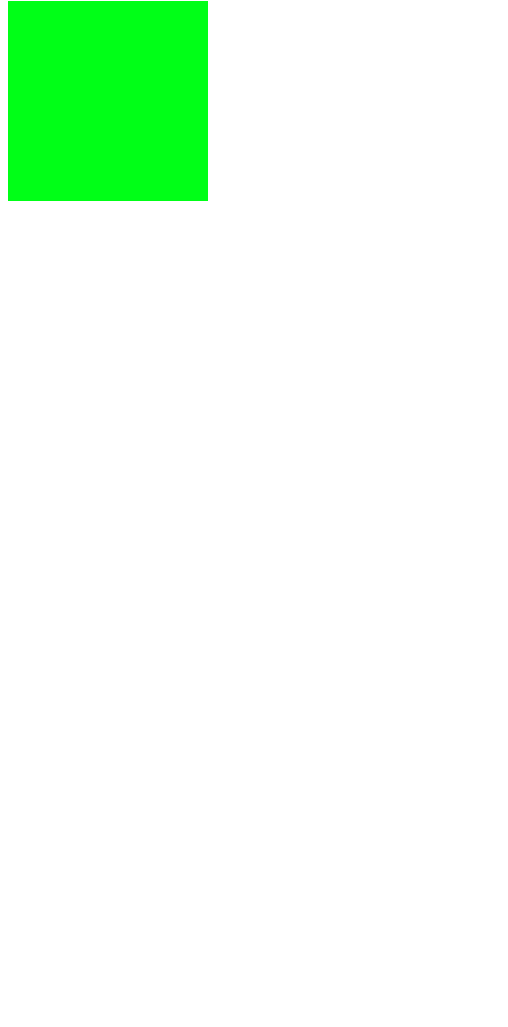
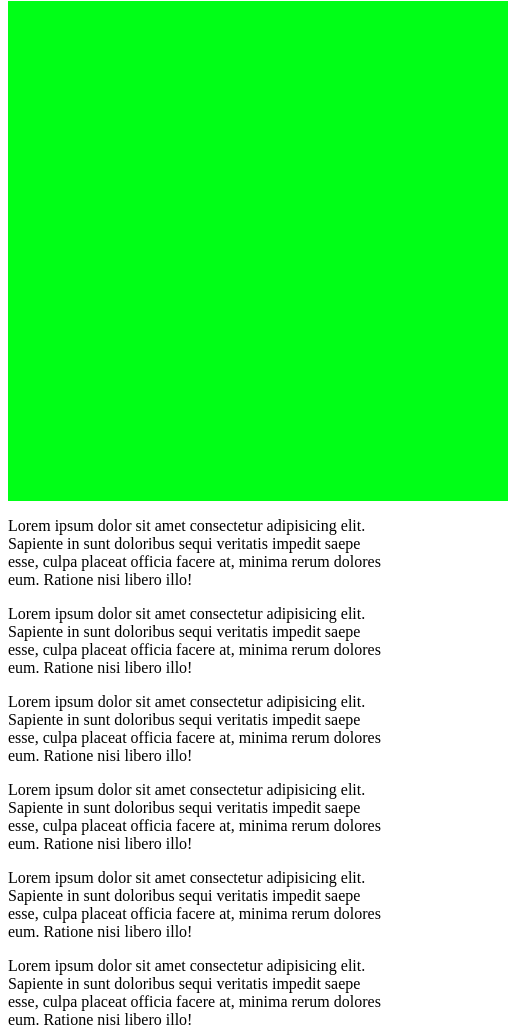
Before and after one commit to Brylet09/https---github.com-Brylet09-Portfolio2, a plain HTML site: page index.html in a window 390 px wide. Shown: the part 79-1106 px from the top of the page, 508 px wide, since content can reach past the window. Before the commit the page ends 844 px from the top, so only its background shows below. Drawn offline with Linux system fonts and the light colour scheme.

Commit message:
added paragraph and refined css

```diff
--- a/index.html
+++ b/index.html
@@ -9,6 +9,16 @@
 <body>
     <h1>Portfolio 1</h1>
     <div class="box"></div>
+    <p>Lorem ipsum dolor sit amet consectetur adipisicing elit. Sapiente in sunt doloribus sequi veritatis impedit saepe esse, culpa placeat officia facere at, minima rerum dolores eum. Ratione nisi libero illo!</p>
+    <p>Lorem ipsum dolor sit amet consectetur adipisicing elit. Sapiente in sunt doloribus sequi veritatis impedit saepe esse, culpa placeat officia facere at, minima rerum dolores eum. Ratione nisi libero illo!</p>
+    <p>Lorem ipsum dolor sit amet consectetur adipisicing elit. Sapiente in sunt doloribus sequi veritatis impedit saepe esse, culpa placeat officia facere at, minima rerum dolores eum. Ratione nisi libero illo!</p>
+    <p>Lorem ipsum dolor sit amet consectetur adipisicing elit. Sapiente in sunt doloribus sequi veritatis impedit saepe esse, culpa placeat officia facere at, minima rerum dolores eum. Ratione nisi libero illo!</p>
+    <p>Lorem ipsum dolor sit amet consectetur adipisicing elit. Sapiente in sunt doloribus sequi veritatis impedit saepe esse, culpa placeat officia facere at, minima rerum dolores eum. Ratione nisi libero illo!</p>
+    <p>Lorem ipsum dolor sit amet consectetur adipisicing elit. Sapiente in sunt doloribus sequi veritatis impedit saepe esse, culpa placeat officia facere at, minima rerum dolores eum. Ratione nisi libero illo!</p>
+    <p>Lorem ipsum dolor sit amet consectetur adipisicing elit. Sapiente in sunt doloribus sequi veritatis impedit saepe esse, culpa placeat officia facere at, minima rerum dolores eum. Ratione nisi libero illo!</p>
+    <p>Lorem ipsum dolor sit amet consectetur adipisicing elit. Sapiente in sunt doloribus sequi veritatis impedit saepe esse, culpa placeat officia facere at, minima rerum dolores eum. Ratione nisi libero illo!</p>
+    <p>Lorem ipsum dolor sit amet consectetur adipisicing elit. Sapiente in sunt doloribus sequi veritatis impedit saepe esse, culpa placeat officia facere at, minima rerum dolores eum. Ratione nisi libero illo!</p>
+    <p>Lorem ipsum dolor sit amet consectetur adipisicing elit. Sapiente in sunt doloribus sequi veritatis impedit saepe esse, culpa placeat officia facere at, minima rerum dolores eum. Ratione nisi libero illo!</p>
 
 </body>
 </html>
--- a/style.css
+++ b/style.css
@@ -18,25 +18,3 @@
     80%{background-color: rgb(255, 0, 204);}
     100%{background-color:  rgb(0, 47, 255);}
 }
-
-@media screen and (max-width: 600px) {
-    .box {
-        height: 200px;
-        width: 200px;
-        animation: colorchange;
-        animation-direction: normal;
-        animation-duration: 15s;
-        animation-iteration-count: infinite;
-    }
-
-
-    @keyframes colorchange {
-        0%{background-color: rgb(0, 47, 255);}
-        20%{background-color: aqua;}
-        40%{background-color: rgb(0, 255, 4);}
-        60%{background-color: rgb(255, 0, 0);}
-        80%{background-color: rgb(255, 0, 204);}
-        100%{background-color:  rgb(0, 47, 255);}
-    }
-
-}
```
